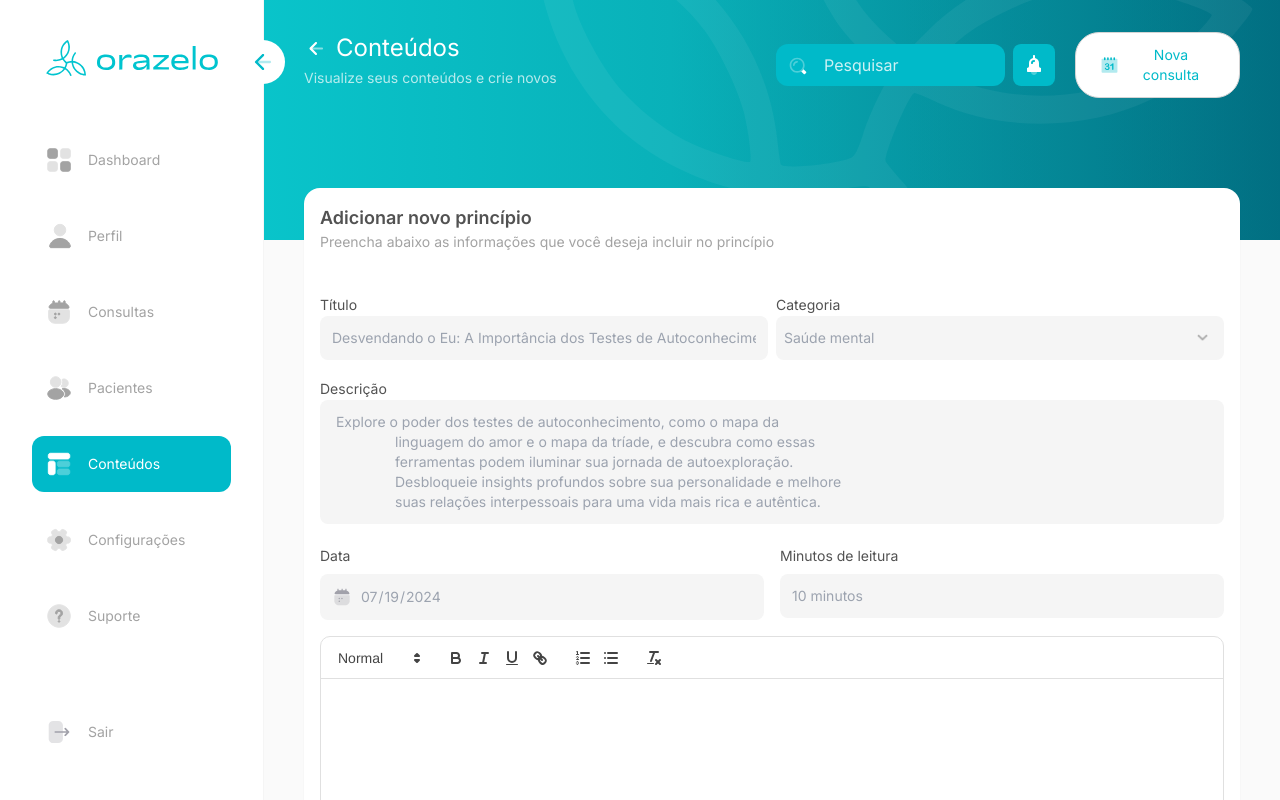
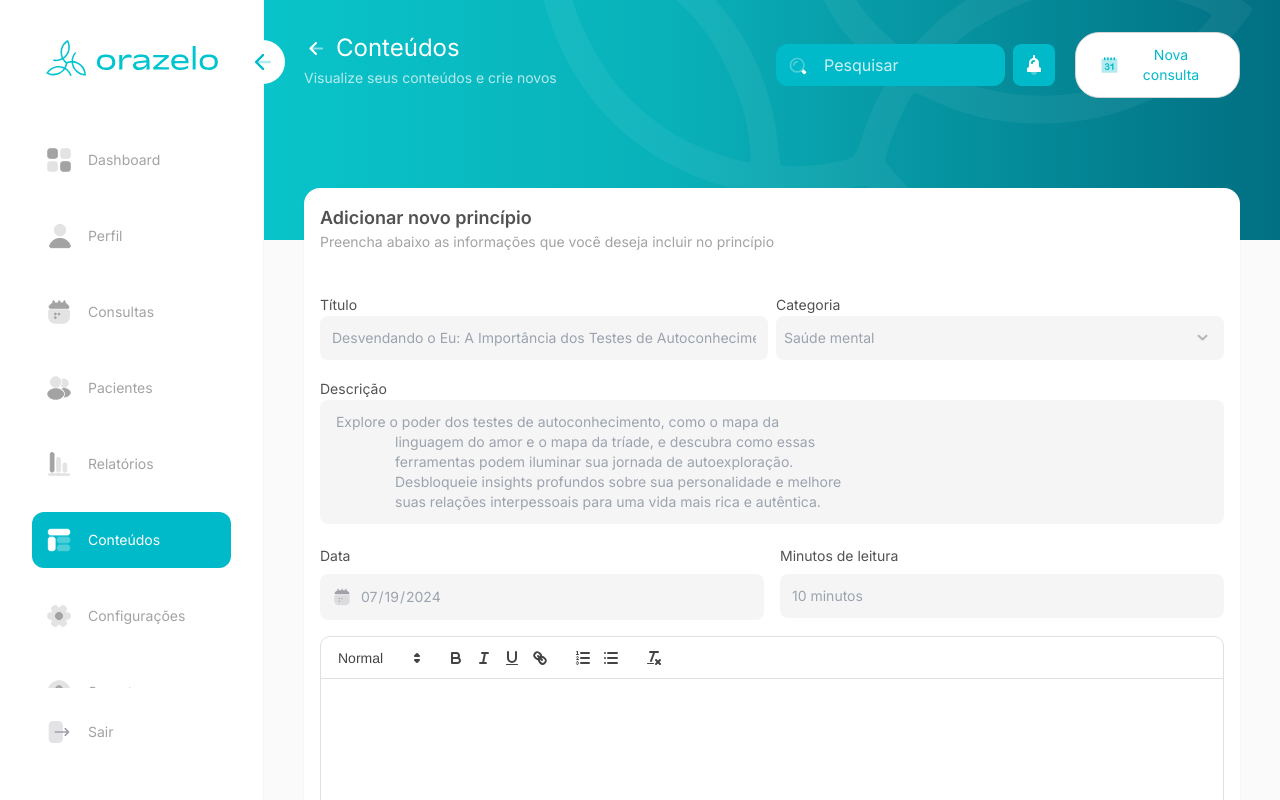
Before and after one commit to marcusvbda/orazelo-adm, a Next.js app: page /admin/content/create in a window 1280 px wide. Shown: the top 800 px of the page. Built offline with nearby package versions, Linux system fonts and the light colour scheme.

Commit message:
CORRIGE QUILL

```diff
--- a/src/app/admin/content/create/page.tsx
+++ b/src/app/admin/content/create/page.tsx
@@ -4,8 +4,9 @@ import AspectRatio from "@/components/AspectRatio";
 import BackLink from "@/components/back-link";
 import Card from "@/components/Card";
 import Navbar from "@/components/navbar";
+import dynamic from "next/dynamic";
 import { ReactNode, useState } from "react";
-import ReactQuill from "react-quill";
+const ReactQuill = dynamic(() => import("react-quill"), { ssr: false });
 import "react-quill/dist/quill.snow.css";
 
 export default function ContentPage(): ReactNode {
--- a/src/constants/menuItems.tsx
+++ b/src/constants/menuItems.tsx
@@ -125,41 +125,41 @@ const menuItems = [
       </svg>
     ),
   },
-  // {
-  //   href: "/admin/charts",
-  //   label: "Relatórios",
-  //   rawIcon: (
-  //     <svg
-  //       width="58"
-  //       height="56"
-  //       viewBox="0 0 58 56"
-  //       fill="none"
-  //       xmlns="http://www.w3.org/2000/svg"
-  //     >
-  //       <path
-  //         opacity="0.3"
-  //         d="M38.2433 39.8066H17.7567C17.5246 39.8066 17.302 39.7145 17.1379 39.5504C16.9738 39.3863 16.8817 39.1637 16.8817 38.9316C16.8817 38.6996 16.9738 38.477 17.1379 38.3129C17.302 38.1488 17.5246 38.0566 17.7567 38.0566H38.2433C38.4754 38.0566 38.6979 38.1488 38.862 38.3129C39.0261 38.477 39.1183 38.6996 39.1183 38.9316C39.1183 39.1637 39.0261 39.3863 38.862 39.5504C38.6979 39.7145 38.4754 39.8066 38.2433 39.8066Z"
-  //         fill="currentColor"
-  //       />
-  //       <g opacity="0.3">
-  //         <path
-  //           d="M28.0233 21.2451H26.9033C26.143 21.2451 25.5266 21.8615 25.5266 22.6218V34.9534C25.5266 35.7138 26.143 36.3301 26.9033 36.3301H28.0233C28.7836 36.3301 29.4 35.7138 29.4 34.9534V22.6218C29.4 21.8615 28.7836 21.2451 28.0233 21.2451Z"
-  //           fill="currentColor"
-  //         />
-  //       </g>
-  //       <path
-  //         d="M20.44 36.3418H21.28C22.1176 36.3418 22.7967 35.6628 22.7967 34.8251L22.7967 17.7218C22.7967 16.8842 22.1176 16.2051 21.28 16.2051H20.44C19.6024 16.2051 18.9233 16.8842 18.9233 17.7218L18.9233 34.8251C18.9233 35.6628 19.6024 36.3418 20.44 36.3418Z"
-  //         fill="currentColor"
-  //       />
-  //       <g opacity="0.3">
-  //         <path
-  //           d="M34.615 27.0435H33.495C32.7347 27.0435 32.1183 27.6598 32.1183 28.4201V34.9535C32.1183 35.7138 32.7347 36.3301 33.495 36.3301H34.615C35.3753 36.3301 35.9917 35.7138 35.9917 34.9535V28.4201C35.9917 27.6598 35.3753 27.0435 34.615 27.0435Z"
-  //           fill="currentColor"
-  //         />
-  //       </g>
-  //     </svg>
-  //   ),
-  // },
+  {
+    href: "/admin/reports",
+    label: "Relatórios",
+    rawIcon: (
+      <svg
+        width="58"
+        height="56"
+        viewBox="0 0 58 56"
+        fill="none"
+        xmlns="http://www.w3.org/2000/svg"
+      >
+        <path
+          opacity="0.3"
+          d="M38.2433 39.8066H17.7567C17.5246 39.8066 17.302 39.7145 17.1379 39.5504C16.9738 39.3863 16.8817 39.1637 16.8817 38.9316C16.8817 38.6996 16.9738 38.477 17.1379 38.3129C17.302 38.1488 17.5246 38.0566 17.7567 38.0566H38.2433C38.4754 38.0566 38.6979 38.1488 38.862 38.3129C39.0261 38.477 39.1183 38.6996 39.1183 38.9316C39.1183 39.1637 39.0261 39.3863 38.862 39.5504C38.6979 39.7145 38.4754 39.8066 38.2433 39.8066Z"
+          fill="currentColor"
+        />
+        <g opacity="0.3">
+          <path
+            d="M28.0233 21.2451H26.9033C26.143 21.2451 25.5266 21.8615 25.5266 22.6218V34.9534C25.5266 35.7138 26.143 36.3301 26.9033 36.3301H28.0233C28.7836 36.3301 29.4 35.7138 29.4 34.9534V22.6218C29.4 21.8615 28.7836 21.2451 28.0233 21.2451Z"
+            fill="currentColor"
+          />
+        </g>
+        <path
+          d="M20.44 36.3418H21.28C22.1176 36.3418 22.7967 35.6628 22.7967 34.8251L22.7967 17.7218C22.7967 16.8842 22.1176 16.2051 21.28 16.2051H20.44C19.6024 16.2051 18.9233 16.8842 18.9233 17.7218L18.9233 34.8251C18.9233 35.6628 19.6024 36.3418 20.44 36.3418Z"
+          fill="currentColor"
+        />
+        <g opacity="0.3">
+          <path
+            d="M34.615 27.0435H33.495C32.7347 27.0435 32.1183 27.6598 32.1183 28.4201V34.9535C32.1183 35.7138 32.7347 36.3301 33.495 36.3301H34.615C35.3753 36.3301 35.9917 35.7138 35.9917 34.9535V28.4201C35.9917 27.6598 35.3753 27.0435 34.615 27.0435Z"
+            fill="currentColor"
+          />
+        </g>
+      </svg>
+    ),
+  },
   {
     href: "/admin/content",
     label: "Conteúdos",
```
